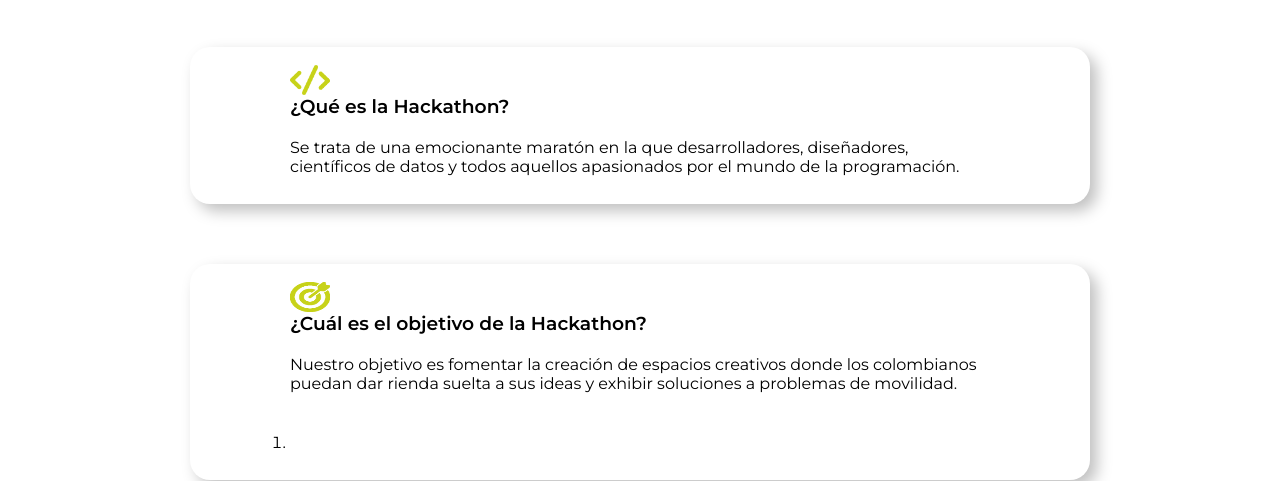
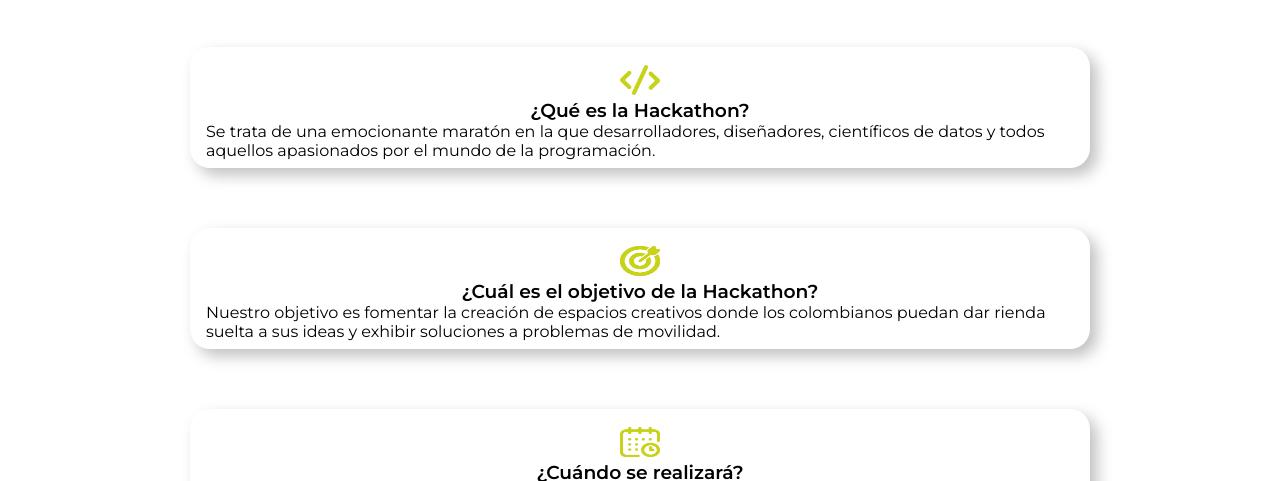
Before and after one commit to diegoalfonsoc18/Hackathon-2023, a plain HTML site: page index.html in a window 1280 px wide. Shown: the part 451-932 px from the top of the page. Drawn offline with Linux system fonts and the light colour scheme.

```diff
--- a/css/style.css
+++ b/css/style.css
@@ -118,14 +118,15 @@ header {
   width: 90%;
   box-shadow: 7px 7px 15px rgba(0, 0, 0, 25%);
   border-radius: 20px;
-  padding: 8px 100px;
+  padding: 8px 16px;
 }
 
 .icon {
   display: flex;
+  justify-content: center;
   width: 100%;
-  height: 40px;
-  padding: 5px 0;
+  height: 44px;
+  padding: 5px 5px;
 }
 
 .icons-information {
@@ -137,18 +138,8 @@ header {
   font-family: var(--sm);
 }
 
-.banner-dev {
-  width: fit-content;
-  height: 100%;
-}
-.news h3 {
-  display: flex;
-
-  width: 100%;
-}
-
-.container-text {
-  padding: 20px 0;
+.banner-dev .container-text {
+  padding: 5px 0;
   width: 100%;
 }
 .news p {
--- a/index.html
+++ b/index.html
@@ -93,7 +93,6 @@
           </div>
         </div>
       </div>
-
       <div class="news">
         <div class="container-news">
           <div class="icon">
@@ -111,14 +110,8 @@
               exhibir soluciones a problemas de movilidad.
             </p>
           </div>
-          <div class="container-text">
-            <ol>
-              <li></li>
-            </ol>
-          </div>
         </div>
       </div>
-
       <div class="news">
         <div class="container-news">
           <div class="icon">
@@ -144,7 +137,6 @@
             </p>
           </div>
         </div>
-      </div>
     </section>
     <div class="banner-devs">
       <img src="./img/bannerDev.png" alt="dev" class="banner-dev" />
```
